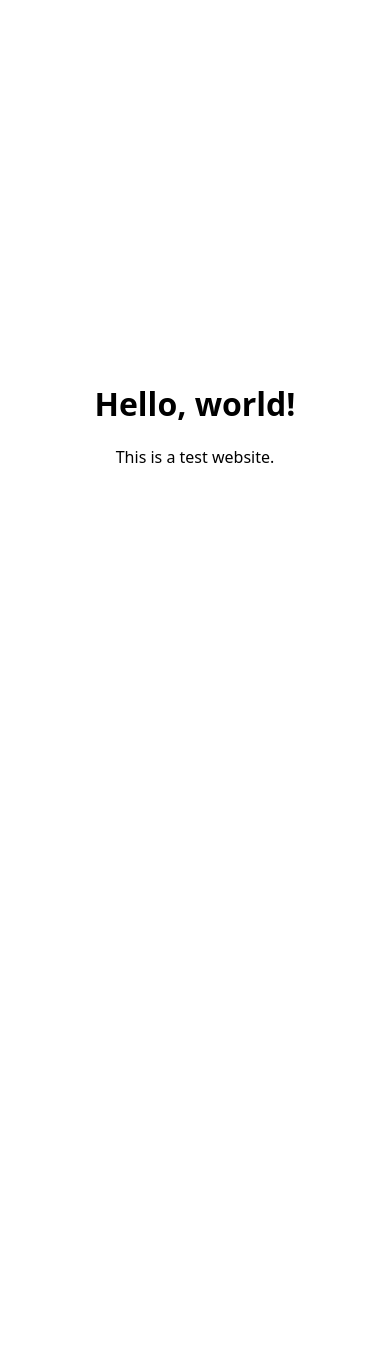
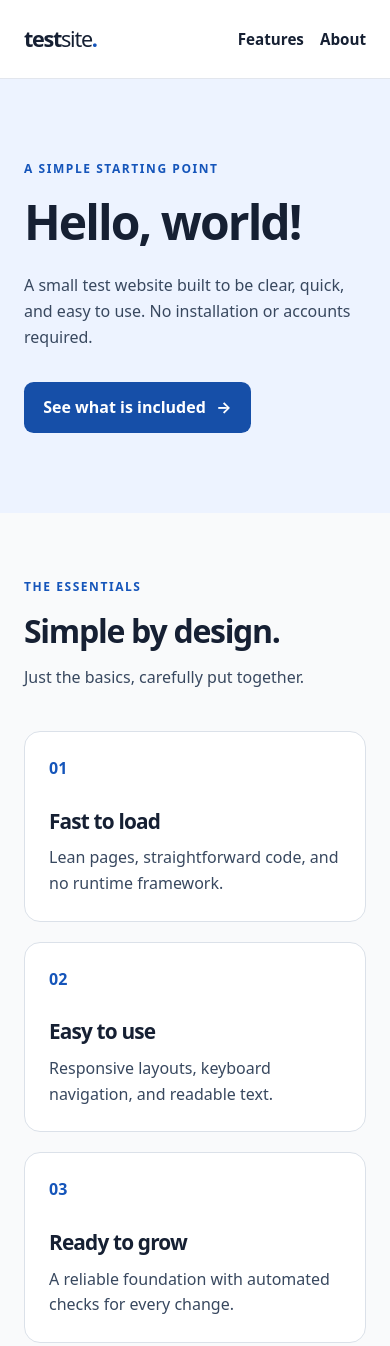
Before and after one commit to mlookhere/test-repo, a website: page index.html in a window 390 px wide. Shown: the top 1346 px of the page. Before the commit the page ends 844 px from the top, so only its background shows below. Drawn offline with Linux system fonts and the light colour scheme.

Commit message:
feat: add responsive accessible landing page and layout tests

```diff
--- a/assets/styles.css
+++ b/assets/styles.css
@@ -1,21 +1,252 @@
 :root {
-  color-scheme: light dark;
-  font-family: system-ui, sans-serif;
+  color-scheme: light;
+  font-family: system-ui, -apple-system, BlinkMacSystemFont, "Segoe UI", sans-serif;
+  font-synthesis: none;
+  background: #f9fafb;
+  color: #162033;
+}
+
+* {
+  box-sizing: border-box;
+}
+
+html {
+  scroll-behavior: smooth;
 }
 
 body {
-  min-height: 100vh;
   margin: 0;
-  display: grid;
-  place-items: center;
+  min-width: 280px;
+  line-height: 1.6;
 }
 
-.shell {
-  width: min(90%, 48rem);
-  padding: 2rem;
-  text-align: center;
+a {
+  color: inherit;
+}
+
+a:focus-visible {
+  outline: 3px solid #1a65cc;
+  outline-offset: 4px;
+}
+
+.container {
+  width: min(100% - 3rem, 1100px);
+  margin-inline: auto;
+}
+
+.skip-link {
+  position: absolute;
+  z-index: 5;
+  top: -5rem;
+  left: 1rem;
+  padding: 0.5rem 1rem;
+  background: #fff;
+}
+
+.skip-link:focus {
+  top: 1rem;
+}
+
+.site-header {
+  background: #fff;
+  border-bottom: 1px solid #e2e6ed;
+}
+
+.header-content,
+.footer-content {
+  display: flex;
+  justify-content: space-between;
+  align-items: center;
+  gap: 1rem;
+}
+
+.header-content {
+  min-height: 78px;
+}
+
+.brand {
+  font-size: 1.35rem;
+  font-weight: 800;
+  letter-spacing: -0.06em;
+  text-decoration: none;
+}
+
+.brand span {
+  font-weight: 500;
+}
+
+.brand .brand-dot {
+  color: #1555ba;
+  font-weight: 800;
+}
+
+nav {
+  display: flex;
+  flex-wrap: wrap;
+  gap: clamp(1rem, 4vw, 2.5rem);
+}
+
+nav a {
+  font-size: 0.95rem;
+  font-weight: 600;
+  text-decoration: none;
+}
+
+nav a:hover {
+  text-decoration: underline;
+}
+
+.hero {
+  padding: clamp(5rem, 10vw, 9rem) 0;
+  background: #edf3ff;
+}
+
+.hero-content {
+  max-width: 1100px;
+}
+
+.eyebrow {
+  margin: 0 0 1rem;
+  color: #1555ba;
+  font-size: 0.75rem;
+  font-weight: 800;
+  letter-spacing: 0.13em;
+  text-transform: uppercase;
+}
+
+h1,
+h2,
+h3,
+p {
+  margin-top: 0;
+}
+
+h1,
+h2,
+h3 {
+  line-height: 1.15;
+  letter-spacing: -0.04em;
 }
 
 h1 {
-  font-size: clamp(2rem, 6vw, 3.5rem);
+  margin-bottom: 1.5rem;
+  font-size: clamp(3rem, 8vw, 6rem);
 }
+
+h2 {
+  margin-bottom: 1rem;
+  font-size: clamp(2rem, 5vw, 3rem);
+}
+
+h3 {
+  margin-bottom: 0.75rem;
+  font-size: 1.3rem;
+}
+
+.hero-description,
+.section-description {
+  max-width: 40rem;
+  color: #38485f;
+  font-size: clamp(1rem, 2vw, 1.2rem);
+}
+
+.hero-description {
+  margin-bottom: 2rem;
+}
+
+.button {
+  display: inline-flex;
+  align-items: center;
+  gap: 0.65rem;
+  padding: 0.8rem 1.2rem;
+  border-radius: 0.6rem;
+  background: #164fa8;
+  color: #fff;
+  font-weight: 700;
+  text-decoration: none;
+}
+
+.button:hover {
+  background: #103d86;
+}
+
+.section {
+  padding: clamp(4rem, 8vw, 7rem) 0;
+}
+
+.section-description {
+  margin-bottom: 2.5rem;
+}
+
+.feature-grid {
+  display: grid;
+  grid-template-columns: repeat(3, minmax(0, 1fr));
+  gap: 1.25rem;
+}
+
+.feature-card {
+  padding: 2rem;
+  border: 1px solid #dbe1e9;
+  border-radius: 1rem;
+  background: #fff;
+}
+
+.feature-card p,
+.about-content > p {
+  margin-bottom: 0;
+  color: #38485f;
+}
+
+.feature-number {
+  display: inline-block;
+  margin-bottom: 1.75rem;
+  color: #1555ba;
+  font-weight: 800;
+}
+
+.about {
+  background: #eef1f6;
+}
+
+.about-content {
+  display: grid;
+  grid-template-columns: 1fr 1fr;
+  align-items: center;
+  gap: 2rem;
+}
+
+.site-footer {
+  padding: 2rem 0;
+  background: #fff;
+  border-top: 1px solid #e2e6ed;
+  color: #38485f;
+  font-size: 0.9rem;
+}
+
+@media (max-width: 700px) {
+  .feature-grid,
+  .about-content {
+    grid-template-columns: 1fr;
+  }
+
+  .feature-card {
+    padding: 1.5rem;
+  }
+}
+
+@media (max-width: 380px) {
+  .container {
+    width: min(100% - 2rem, 1100px);
+  }
+
+  .header-content {
+    flex-wrap: wrap;
+    padding-block: 1rem;
+  }
+}
+
+@media (prefers-reduced-motion: reduce) {
+  html {
+    scroll-behavior: auto;
+  }
+}
--- a/index.html
+++ b/index.html
@@ -3,15 +3,74 @@
   <head>
     <meta charset="utf-8">
     <meta name="viewport" content="width=device-width, initial-scale=1">
-    <meta name="description" content="A small test website.">
+    <meta name="description" content="A fast, accessible demonstration website.">
     <title>Test Website</title>
     <link rel="stylesheet" href="./assets/styles.css">
     <script type="module" src="./assets/app.js"></script>
   </head>
   <body>
-    <main class="shell">
-      <h1 data-greeting>Hello, world!</h1>
-      <p>This is a test website.</p>
+    <a class="skip-link" href="#main">Skip to content</a>
+    <header class="site-header">
+      <div class="container header-content">
+        <a class="brand" href="#top" aria-label="Test Website home">test<span>site</span><span class="brand-dot">.</span></a>
+        <nav aria-label="Primary navigation">
+          <a href="#features">Features</a>
+          <a href="#about">About</a>
+        </nav>
+      </div>
+    </header>
+
+    <main id="main">
+      <section class="hero" id="top" aria-labelledby="hero-title">
+        <div class="container hero-content">
+          <p class="eyebrow">A simple starting point</p>
+          <h1 id="hero-title" data-greeting>Hello, world!</h1>
+          <p class="hero-description">A small test website built to be clear, quick, and easy to use. No installation or accounts required.</p>
+          <a class="button" href="#features">See what is included <span aria-hidden="true">→</span></a>
+        </div>
+      </section>
+
+      <section class="section" id="features" aria-labelledby="features-title">
+        <div class="container">
+          <p class="eyebrow">The essentials</p>
+          <h2 id="features-title">Simple by design.</h2>
+          <p class="section-description">Just the basics, carefully put together.</p>
+          <div class="feature-grid">
+            <article class="feature-card">
+              <span class="feature-number" aria-hidden="true">01</span>
+              <h3>Fast to load</h3>
+              <p>Lean pages, straightforward code, and no runtime framework.</p>
+            </article>
+            <article class="feature-card">
+              <span class="feature-number" aria-hidden="true">02</span>
+              <h3>Easy to use</h3>
+              <p>Responsive layouts, keyboard navigation, and readable text.</p>
+            </article>
+            <article class="feature-card">
+              <span class="feature-number" aria-hidden="true">03</span>
+              <h3>Ready to grow</h3>
+              <p>A reliable foundation with automated checks for every change.</p>
+            </article>
+          </div>
+        </div>
+      </section>
+
+      <section class="section about" id="about" aria-labelledby="about-title">
+        <div class="container about-content">
+          <div>
+            <p class="eyebrow">About this project</p>
+            <h2 id="about-title">Built with the essentials.</h2>
+          </div>
+          <p>Plain HTML, CSS, and JavaScript. Nothing unnecessary, so the experience stays focused on what matters.</p>
+        </div>
+      </section>
     </main>
+
+    <footer class="site-footer">
+      <div class="container footer-content">
+        <span>Test Website</span>
+        <span>Made to test what works.</span>
+      </div>
+    </footer>
   </body>
 </html>
```
Also changed, not shown: 1 other file.
